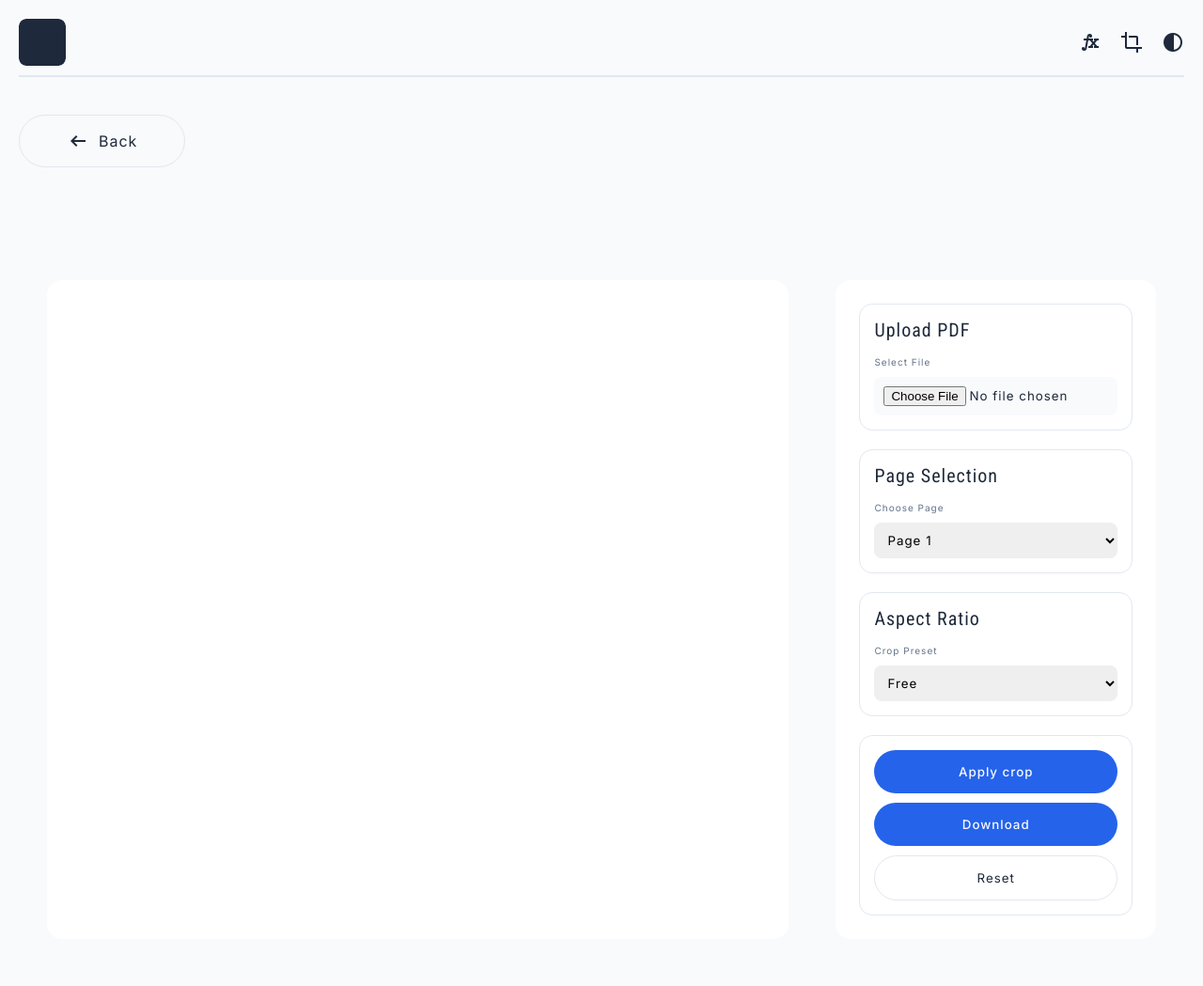
After one commit to coderadi-in/seller-toolset, a Flask app: page /tools/pdf-cropper/ in a window 1280 px wide. The commit adds this page. Shown: the whole page at 94% size. Run offline with Flask 3, Linux system fonts and the light colour scheme; a map, chart or similar area stays blank; some libraries are stand-ins or nearby versions.

Commit message:
Created PDF cropper.

```diff
--- a/routes/__init__.py
+++ b/routes/__init__.py
@@ -2,7 +2,9 @@
 
 # ? IMPORTING ROUTE-MANAGERS
 from routes.app import app
+from routes.tools import tools
 
 # * FUNCTION TO BIND ROUTERS WITH THE SERVER
 def bind_routers(server):
     server.register_blueprint(app)
+    server.register_blueprint(tools)
--- /dev/null
+++ b/routes/tools.py
@@ -0,0 +1,12 @@
+'''coderadi &bull; Tools routing for the project.'''
+
+# ? IMPORTING LIBRARIES
+from flask import Blueprint, render_template, redirect, url_for, flash, request
+
+# ! INITIALIZING TOOLS ROUTER
+tools = Blueprint('tools', __name__, url_prefix='/tools')
+
+# & PDF CROPPER ROUTE
+@tools.route('/pdf-cropper/')
+def pdf_cropper():
+    return render_template('pages/pdf_cropper.html')
--- a/static/css/base/base.css
+++ b/static/css/base/base.css
@@ -258,6 +258,7 @@ body {
     justify-content: center;
     gap: 10px;
     border: 1px solid var(--color-border);
+    color: var(--color-text-main) !important;
     background: transparent;
 }
 
@@ -273,6 +274,7 @@ body {
 .ot {
     background-color: transparent;
     border: 1px solid var(--color-border);
+    color: var(--color-text-main) !important;
 }
 
 .fl {
@@ -342,6 +344,7 @@ body {
     word-wrap: normal;
     white-space: nowrap;
     direction: ltr;
+    vertical-align: bottom;
 }
 
 /* INPUTS */
--- /dev/null
+++ b/static/css/pages/pdf_cropper.css
@@ -0,0 +1,73 @@
+/* | CONTROLS [START] */
+.controls .section {padding: 20px;}
+
+.controls .action-buttons .btn {
+    padding: 0;
+    background-color: transparent;
+    color: var(--color-text-main);
+}
+/* | CONTROLS [END] */
+
+/* | PDF CROP AREA [START] */
+.pdf-crop-area {
+    min-height: 80vh;
+}
+
+/* || LEFT PANEL [START] */
+.pdf-crop-area .left-panel {
+    background: var(--color-bg-card);
+    border: 1px solid var(--color-border-light);
+    border-radius: 16px;
+    width: 70%;
+}
+/* || LEFT PANEL [END] */
+
+/* || RIGHT PANEL [START] */
+.right-panel {
+    background: var(--color-bg-card);
+    border: 1px solid var(--color-border-light);
+    border-radius: 16px;
+    padding: 25px;
+    height: fit-content;
+    width: 30%;
+}
+
+.right-panel .tool-card {
+    border: 1px solid var(--color-border);
+    border-radius: 14px;
+    padding: 15px;
+}
+
+.tool-card .h3 {
+    margin-bottom: 10px;
+    font-size: var(--f2);
+    font-family: "Roboto Condensed", sans-serif;
+}
+
+.tool-card label {
+    font-size: var(--f0);
+    color: var(--color-text-muted);
+}
+
+select,
+input[type="file"] {
+    width: 100%;
+    margin-top: 8px;
+    padding: 10px;
+    border-radius: 8px;
+    border: 1px solid var(--color-border-light);
+    outline: none;
+}
+
+input[type="file"] {
+    background-color: var(--color-bg-main);
+}
+/* || RIGHT PANEL [END] */
+/* | PDF CROP AREA [END] */
+
+/* & RESPONSIVE VERSIONS */
+@media (max-width: 768px) {
+    .pdf-crop-area .section {
+        flex-direction: column;
+    }
+}
--- /dev/null
+++ b/static/js/pages/pdf_cropper.js
@@ -0,0 +1,151 @@
+// ? GETTING DOC ELEMENTS
+const pdfInput = document.getElementById("pdfUpload")
+const applyCropBtn = document.getElementById("applyCrop");
+const aspectRatioSelect = document.getElementById("aspectRatio");
+const downloadCroppedBtn = document.getElementById("downloadCrop");
+
+// ? VARIABLES
+let pdfDoc = null;
+let currentPage = 1;
+let cropper = null;
+let croppedImageData = null;
+
+// ? SETTING UP CANVAS
+const canvas = document.getElementById("pdfCanvas");
+const ctx = canvas.getContext("2d");
+
+// & PDF FETCHING FUNCTIONALITY
+pdfInput.addEventListener("change", async function (e) {
+    const file = e.target.files[0];
+    if (!file) return;
+
+    const fileReader = new FileReader();
+
+    fileReader.onload = async function () {
+        const typedarray = new Uint8Array(this.result);
+
+        // Load PDF
+        pdfDoc = await pdfjsLib.getDocument(typedarray).promise;
+
+        renderPage(currentPage);
+    };
+
+    fileReader.readAsArrayBuffer(file);
+});
+
+// * FUNCTION TO RENDER PDF PAGE
+async function renderPage(pageNum) {
+    const page = await pdfDoc.getPage(pageNum);
+
+    const viewport = page.getViewport({ scale: 1.5 });
+
+    canvas.width = viewport.width;
+    canvas.height = viewport.height;
+
+    await page.render({
+        canvasContext: ctx,
+        viewport: viewport
+    }).promise;
+
+    initCropper();
+}
+
+// * FUNCTION TO INITIALIZE CROPPER.JS
+function initCropper() {
+    if (cropper) {
+        cropper.destroy();
+    }
+
+    // Convert canvas to image for Cropper
+    const img = document.createElement("img");
+    img.src = canvas.toDataURL("image/png");
+
+    canvas.replaceWith(img);
+    img.id = "pdfCanvas";
+
+    cropper = new Cropper(img, {
+        viewMode: 1,
+        dragMode: "crop",
+        autoCropArea: 0.7,
+        responsive: true,
+    });
+}
+
+// & Apply Crop Button FUNCTIONALITY
+applyCropBtn.addEventListener("click", function () {
+    if (!cropper) return;
+
+    const croppedCanvas = cropper.getCroppedCanvas();
+
+    // Replace preview with cropped result
+    croppedImageData = croppedCanvas.toDataURL("image/png");
+    cropper.destroy();
+
+    const newImg = document.createElement("img");
+    newImg.src = croppedCanvas.toDataURL("image/png");
+    newImg.style.maxWidth = "100%";
+
+    document.querySelector(".left-panel").innerHTML = "";
+    document.querySelector(".left-panel").appendChild(newImg);
+});
+
+// & CUSTOM ASPECT RATIO FUNCTIONALITY
+aspectRatioSelect.addEventListener("change", function () {
+    if (!cropper) {return};
+
+    const value = this.value;
+
+    if (value === "free") {cropper.setAspectRatio(NaN)};
+    if (value === "sq") {cropper.setAspectRatio(1)};
+    if (value === "a4") {cropper.setAspectRatio(210 / 297)};
+    if (value === "letter") {cropper.setAspectRatio(8.5 / 11)};
+});
+
+// & DOWNLOAD CROPPED PDF FUNCTIONALITY
+downloadCroppedBtn.addEventListener("click", async function () {
+
+    // CONDITIONAL STATEMENTS
+    if (!pdfDoc) {
+        alert("Please upload a PDF first!");
+        return;
+    }
+
+    if (!croppedImageData) {
+        alert("Please crop before exporting!");
+        return;
+    }
+
+    // LOAD IMAGE DATA
+    const pdfBytes = await pdfDoc.getData();
+    const pdfLibDoc = await PDFLib.PDFDocument.load(pdfBytes);
+    const page = pdfLibDoc.getPage(currentPage - 1);
+    const pngImage = await pdfLibDoc.embedPng(croppedImageData);
+    const { width, height } = page.getSize();
+
+    // SETUP BACKGROUND
+    page.drawRectangle({
+        x: 0,
+        y: 0,
+        width: 2480,
+        height: 3508,
+        color: PDFLib.rgb(1, 1, 1),
+    });
+
+    // RENDERING CROPPED IMAGE
+    page.drawImage(pngImage, {
+        x: 0,
+        y: 0,
+        width: width,
+        height: height,
+    });
+
+    const newPdfBytes = await pdfLibDoc.save();
+
+    // Download file
+    const blob = new Blob([newPdfBytes], { type: "application/pdf" });
+    const link = document.createElement("a");
+
+    link.href = URL.createObjectURL(blob);
+    link.download = "cropped.pdf";
+    link.click();
+});
--- /dev/null
+++ b/templates/pages/pdf_cropper.html
@@ -0,0 +1,95 @@
+<!DOCTYPE html>
+<html lang="en">
+
+<head>
+    <meta charset="UTF-8">
+    <meta name="viewport" content="width=device-width, initial-scale=1.0">
+
+    <link rel="shortcut icon" href="{{ url_for('static', filename='assets/icons/icon.ico') }}" type="image/x-icon">
+    <title>PDF Cropper | Seller Toolset</title>
+
+    <link rel="stylesheet" href="{{ url_for('static', filename='css/base/base.css') }}">
+    <link rel="stylesheet" href="{{ url_for('static', filename='css/pages/pdf_cropper.css') }}">
+    <link rel="stylesheet" href="{{ url_for('static', filename='css/anim/pdf_cropper.css') }}">
+
+    <link rel="stylesheet" href="https://cdnjs.cloudflare.com/ajax/libs/cropperjs/1.6.1/cropper.min.css" />
+</head>
+
+<body>
+    {% include 'components/header.html' %}
+
+    <main class="main column gap-50">
+
+        <!-- Top Controls -->
+        <section class="controls">
+            <section class="section res-row h-sb gap-20">
+                <!-- Back Button -->
+                <a href="/" class="link btn icon-ot">
+                    <span class="symbol">arrow_left_alt</span>
+                    Back
+                </a>
+            </section>
+        </section>
+
+        <!-- PDF Crop Workspace -->
+        <section class="pdf-crop-area">
+            <section class="section flex gap-50">
+
+                <!-- LEFT PANEL -->
+                <div class="left-panel">
+                    <canvas id="pdfCanvas"></canvas>
+                </div>
+
+
+                <!-- RIGHT PANEL -->
+                <div class="right-panel column gap-20">
+
+                    <!-- Upload Tool -->
+                    <div class="tool-card">
+                        <h3 class="h3">Upload PDF</h3>
+                        <label>Select File</label>
+                        <input id="pdfUpload" type="file" accept="application/pdf">
+                    </div>
+
+                    <!-- Page Selector -->
+                    <div class="tool-card">
+                        <h3 class="h3">Page Selection</h3>
+                        <label>Choose Page</label>
+                        <select>
+                            <option>Page 1</option>
+                            <option>Page 2</option>
+                            <option>Page 3</option>
+                        </select>
+                    </div>
+
+                    <!-- Aspect Ratio Tool -->
+                    <div class="tool-card">
+                        <h3 class="h3">Aspect Ratio</h3>
+                        <label>Crop Preset</label>
+                        <select id="aspectRatio">
+                            <option value="free">Free</option>
+                            <option value="a4">A4</option>
+                            <option value="letter">Letter</option>
+                            <option value="sq">Square (1:1)</option>
+                        </select>
+                    </div>
+
+                    <!-- Scope Tool -->
+                    <div class="tool-card column gap-10">
+                        <button class="btn fl" id="applyCrop">Apply crop</button>
+                        <button class="btn fl" id="downloadCrop">Download</button>
+                        <button class="btn ot" id="resetCrop">Reset</button>
+                    </div>
+                </div>
+            </section>
+        </section>
+    </main>
+
+    <script src="https://cdnjs.cloudflare.com/ajax/libs/pdf.js/2.16.105/pdf.min.js"></script>
+    <script src="https://unpkg.com/pdf-lib/dist/pdf-lib.min.js"></script>
+    <script src="https://cdnjs.cloudflare.com/ajax/libs/cropperjs/1.6.1/cropper.min.js"></script>
+
+    <script src="{{ url_for('static', filename='js/pages/pdf_cropper.js') }}"></script>
+</body>
+
+</html>
```
Also changed, not shown: templates/pages/home.html (+17 -7 lines), static/css/anim/pdf_cropper.css (added).
